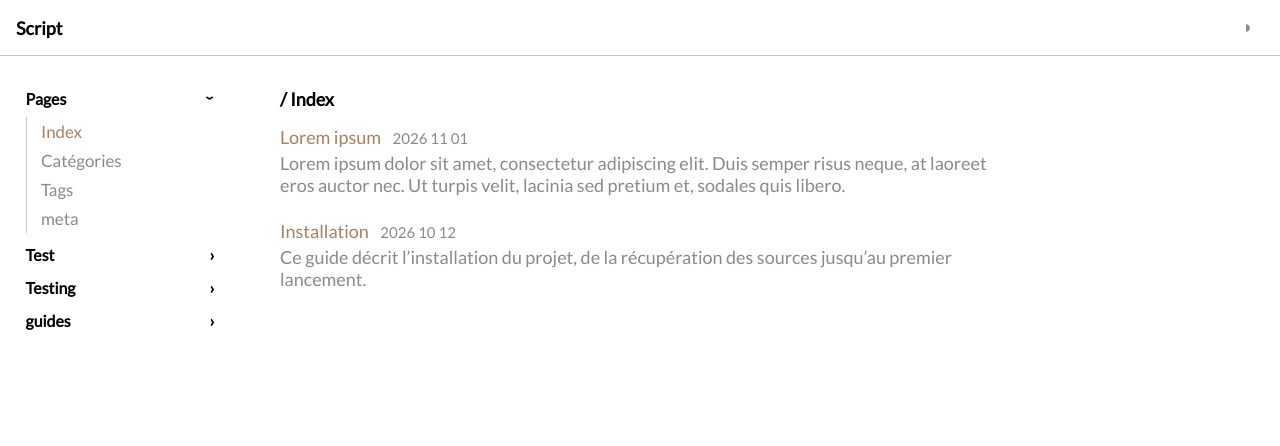
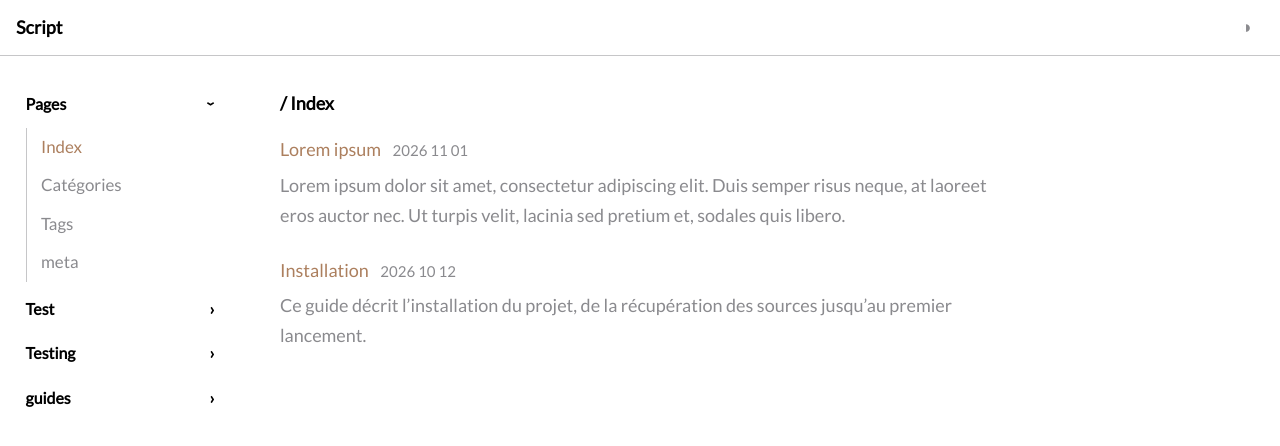
Before and after one commit to script-txt/script-txt.github.io, a Jekyll site: the page built from index.html, in a window 1280 px wide. Shown: the top 446 px of the page. Built offline with Jekyll 4.4.1, drawn with Linux system fonts in a browser that asks for light colours.

Commit message:
Update default.html

```diff
--- a/_layouts/default.html
+++ b/_layouts/default.html
@@ -37,7 +37,7 @@
   * { box-sizing: border-box; }
   html { scroll-behavior: smooth; scroll-padding-top: calc(var(--header-h) + 1rem); }
 
-  body { margin: 0; background: var(--bg); color: var(--fg); font-size: 1.125rem; /*line-height: 1.8;*/ font-family: "Lato", sans-serif; }
+  body { margin: 0; background: var(--bg); color: var(--fg); font-size: 1.125rem; line-height: 1.9rem; font-family: "Lato", sans-serif; }
   a { color: var(--accent); text-decoration: none; }
 
   /* En-tête : fond pleine largeur, contenu limité à la largeur de la page */
@@ -141,7 +141,7 @@
       transition: transform .2s ease;
     }
     .sidebar.open { transform: none; }
-    main { font-size:110%; padding: 1.5rem 1rem 3rem; }
+    main { font-size:1.125rem; line-height: 1.9rem; padding: 1.5rem 1rem 3rem; }
 
   }
   @media (prefers-reduced-motion: reduce) {
```
